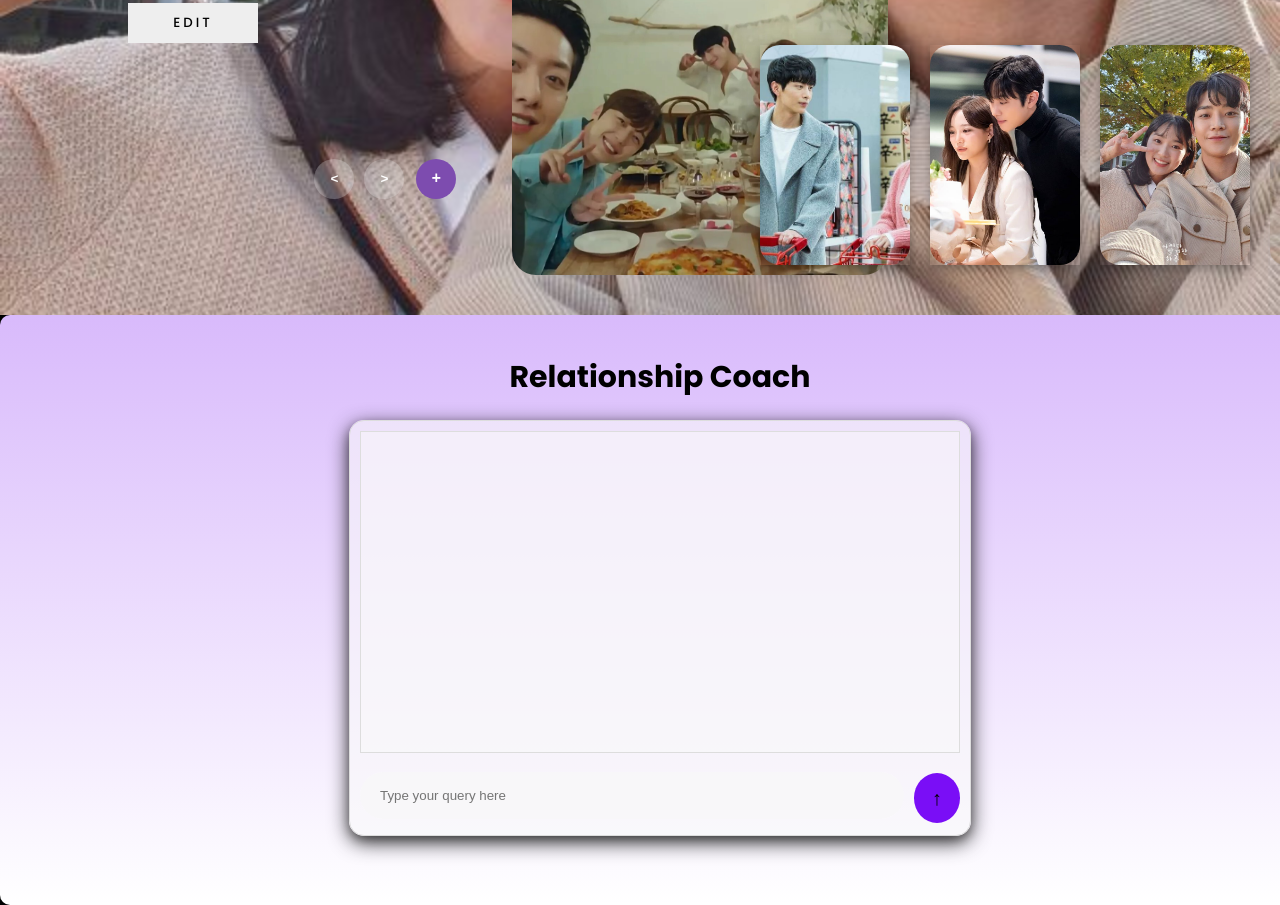
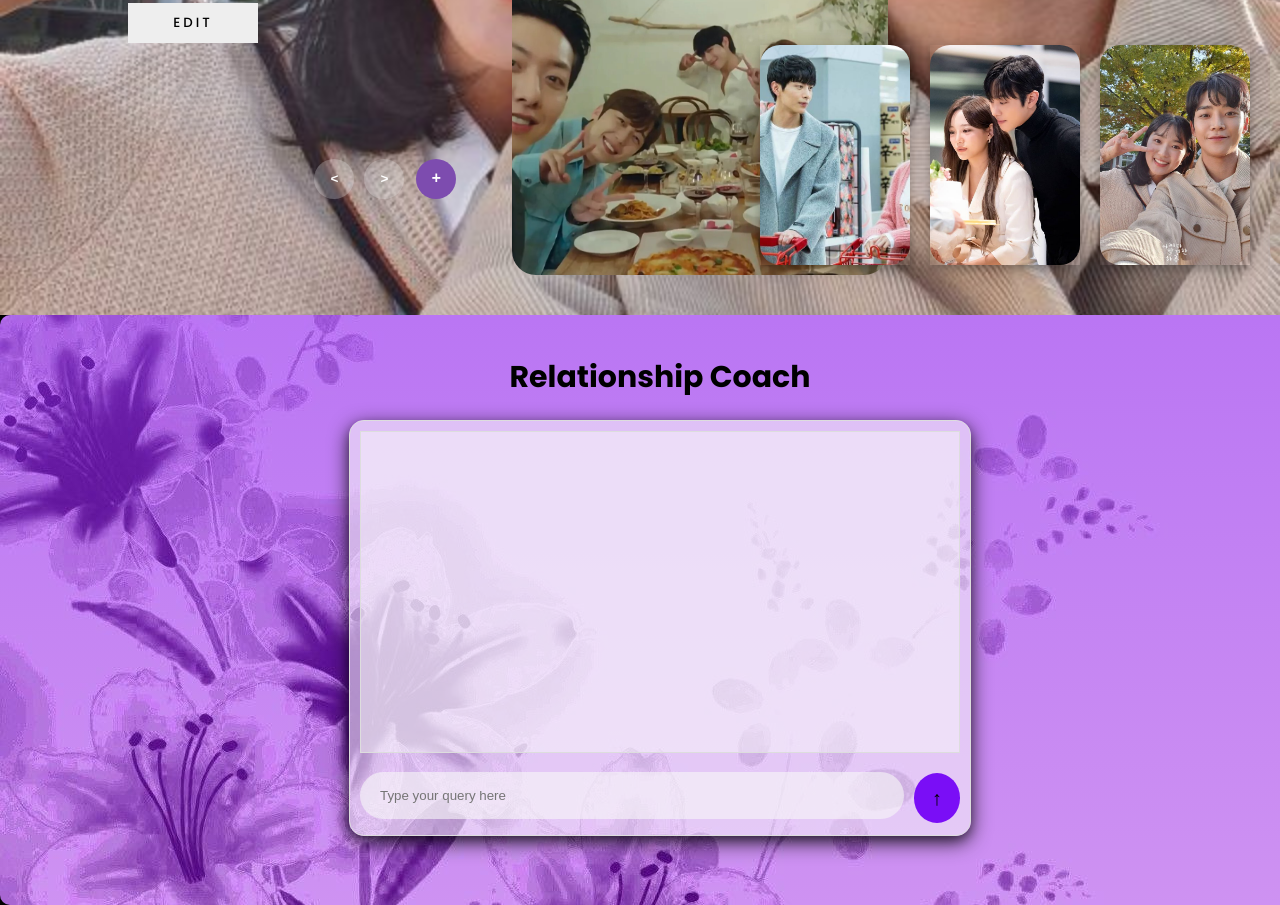
Before and after one commit to Sarvagya-10/ourCornerFinalProject, a plain HTML site: page index.html in a window 1280 px wide. Shown: the part 485-1390 px from the top of the page. Drawn offline with Linux system fonts and the light colour scheme; the site is published under a folder, as on GitHub Pages, so addresses that start at the root find nothing; no server answers.

Commit message:
Update style.css

```diff
--- a/style.css
+++ b/style.css
@@ -579,7 +579,7 @@ header button:active{
     position: relative;
     z-index: 2000; /* Ensure it’s above the overlay */
     /* transform:translate(480px,-700px) scale(1); */
-    background-image: linear-gradient(to top, rgba(122, 14, 246, 0) 0%, #9846f65f 100%), url('/82304-lavender-color-wallpaper.jpg');
+    background-image: linear-gradient(to top, rgba(122, 14, 246, 0) 0%, #9846f65f 100%), url('82304-lavender-color-wallpaper.jpg');
 
 }
 
```
